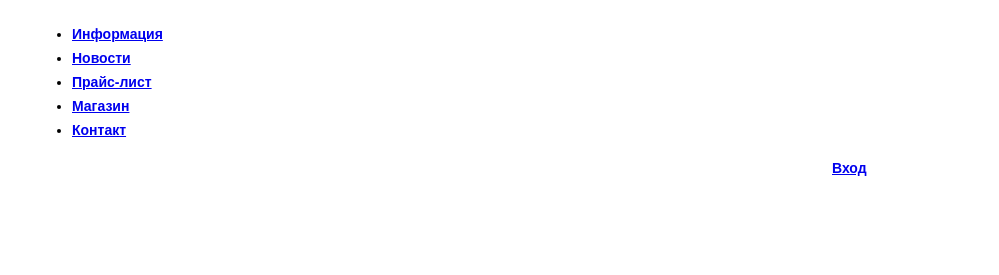
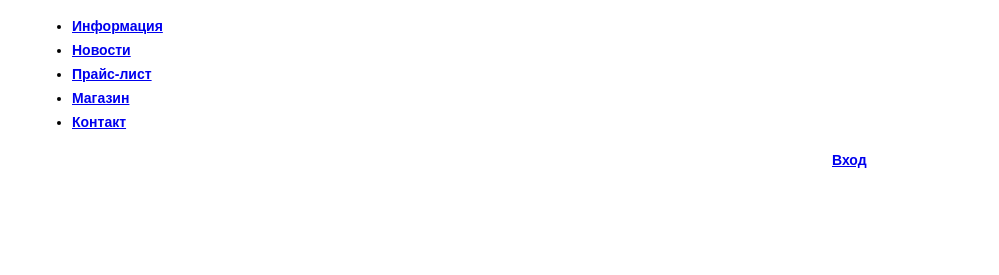
Before and after one commit to Loriens/11381-barbershop, a plain HTML site: page index.html in a window 1280 px wide. Shown: the top 275 px of the page, without its empty margins (138-1137 px from the left). Drawn offline with Linux system fonts and the light colour scheme.

Commit message:
Add normalize.css

```diff
--- a/index.html
+++ b/index.html
@@ -3,6 +3,7 @@
   <head>
     <meta charset="utf-8">
     <title>Барбершоп «Бородинский»</title>
+    <link rel="stylesheet" href="css/normalize.css">
     <link rel="stylesheet" href="css/styles.css">
   </head>
   <body>
```
Also changed, not shown: shop-item.html (+1 -0 lines), shop.html (+1 -0 lines).
